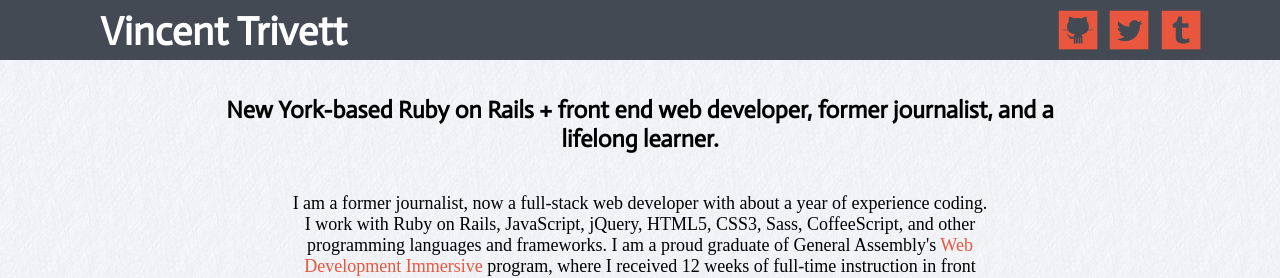
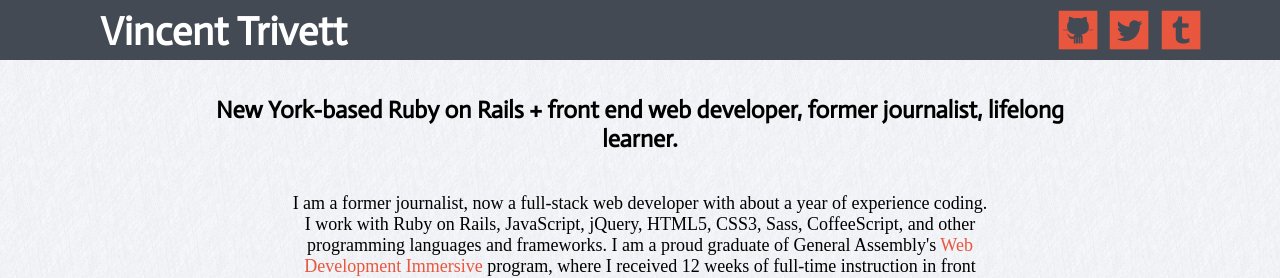
Before and after one commit to trivett/trivett.github.ioold, a Jekyll site: the page built from index.html, in a window 1280 px wide. Shown: the top 278 px of the page. Built offline with Jekyll 4.4.1, drawn with Linux system fonts in a browser that asks for light colours; some web fonts are replaced; Markdown is read by kramdown in place of the engine named in the settings.

Commit message:
changed headline

```diff
--- a/index.html
+++ b/index.html
@@ -7,7 +7,7 @@ title: Vincent Trivett | NYC-Based Web Developer
 
 <section id="intro">
 
-  <h2>New York-based Ruby on Rails + front end web developer, former journalist, and a lifelong learner.</h2>
+  <h2>New York-based Ruby on Rails + front end web developer, former journalist, lifelong learner.</h2>
   <p class="text">I am a former journalist, now a full-stack web developer with about a year of experience coding. I work with Ruby on Rails, JavaScript, jQuery, HTML5, CSS3, Sass, CoffeeScript, and other programming languages and frameworks. I am a proud graduate of General Assembly's <a href="https://generalassemb.ly/education/web-development-immersive">Web Development Immersive</a> program, where I received 12 weeks of full-time instruction in front and back-end development and agile methodologies. I am always eager to learn more.</p>
 
 </section>
```
